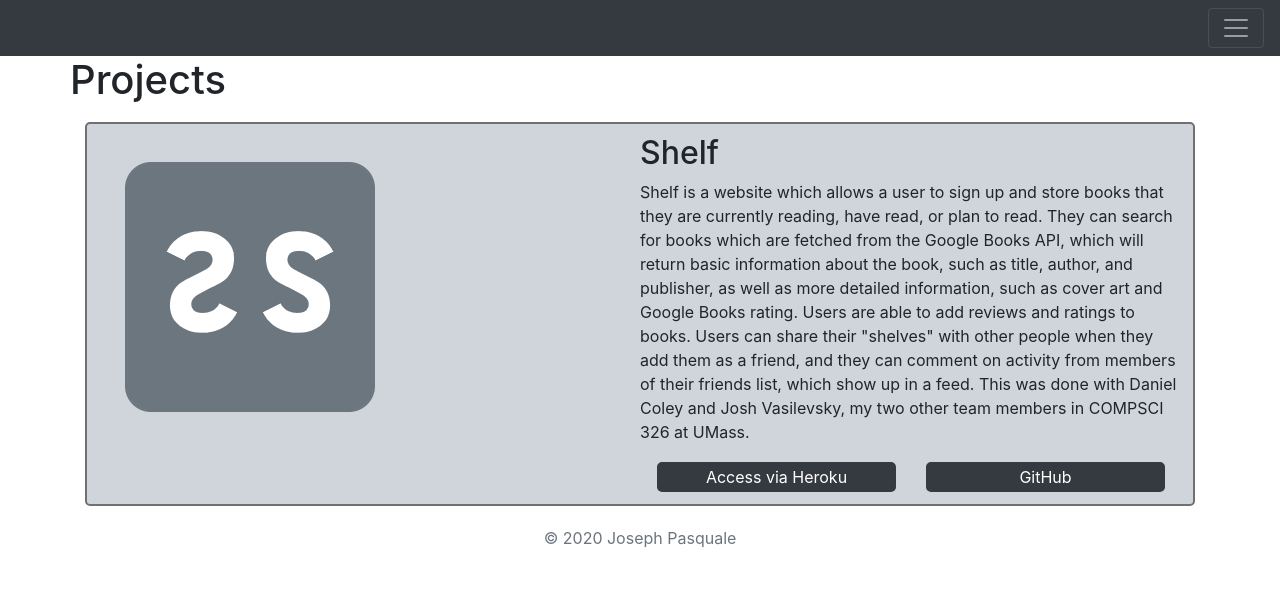
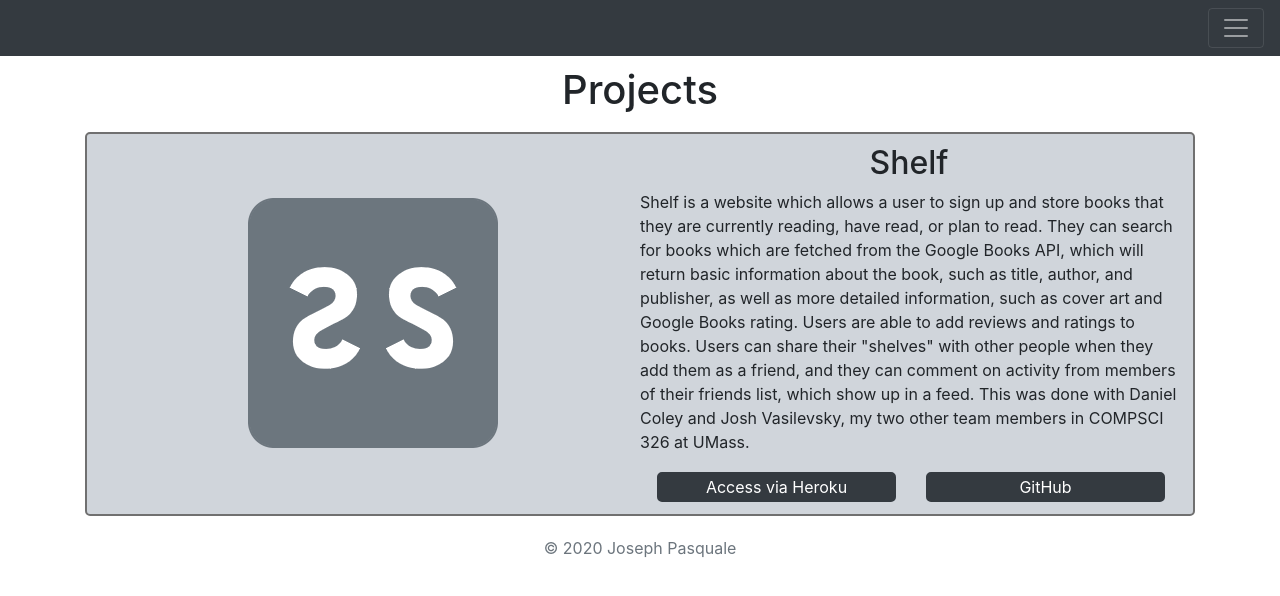
Before and after one commit to joepasquale/old-website, a plain HTML site: page html/projects.html in a window 1280 px wide. Drawn offline with nearby package versions, Linux system fonts and the light colour scheme.

Commit message:
fixed css alignment for project box

```diff
--- a/html/projects.html
+++ b/html/projects.html
@@ -40,21 +40,24 @@
         </div>
     </nav>
 
-    <div class="container">
-        <div class="row center">
-            <h1 class="text-center">Projects</h1>
+    <div class="container" style="padding-top:10px;">
+        <div class="row">
+            <div class="col center">
+                <h1>Projects</h1>
+            </div>
         </div>
     </div>
     <div class="container">
         <div class="project-container">
             <div class="row">
-                <div class="col">
-                    <img src="../img/shelf-logo.png" style="padding-top:25px;"
-                        alt="shelf logo">
+                <div class="col center">
+                    <img src="../img/shelf-logo.png" alt="shelf logo">
                 </div>
                 <div class="col">
                     <div class="row">
-                        <h2>Shelf</h2>
+                        <div class="col center">
+                            <h2>Shelf</h2>
+                        </div>
                     </div>
                     <div class="row">
                         <p>Shelf is a website which allows a user to sign up and store books that they are currently
@@ -68,11 +71,11 @@
                             Vasilevsky, my two other team members in COMPSCI 326 at UMass.</p>
                     </div>
                     <div class="row">
-                        <div class="col">
+                        <div class="col center">
                             <a href="https://shelf-book-app.herokuapp.com/" target="_blank"><button
                                     class="linkbox">Access via Heroku</button></a>
                         </div>
-                        <div class="col">
+                        <div class="col center">
                             <a href="https://github.com/joepasquale/326-final-sigma/" target="_blank"><button
                                     class="linkbox">GitHub</button></a>
                         </div>
```
